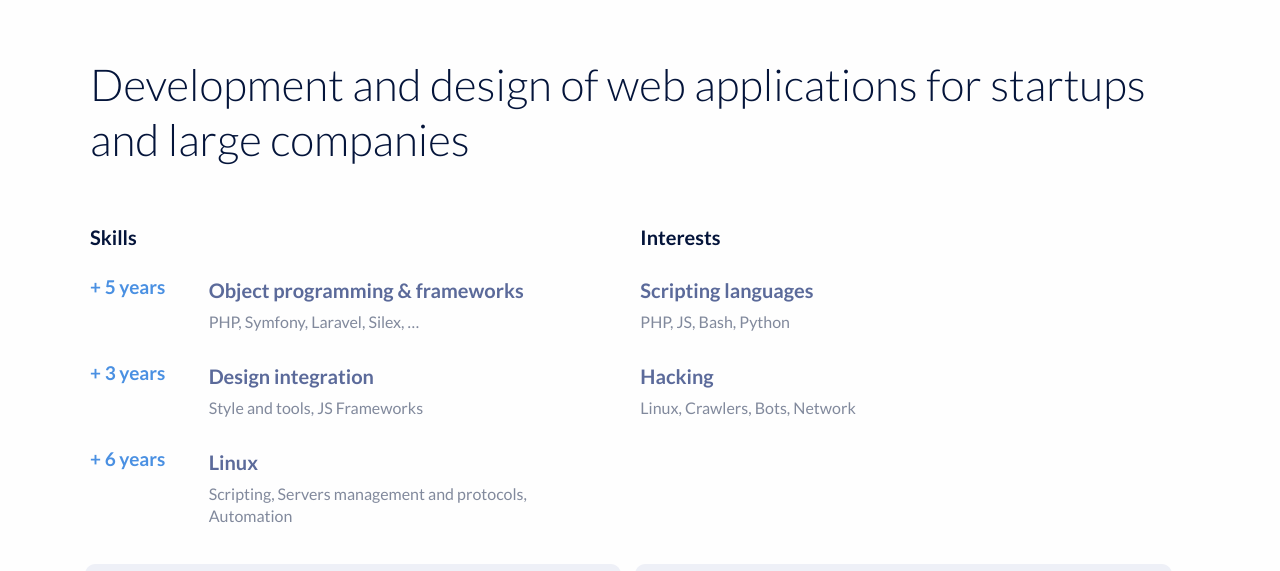
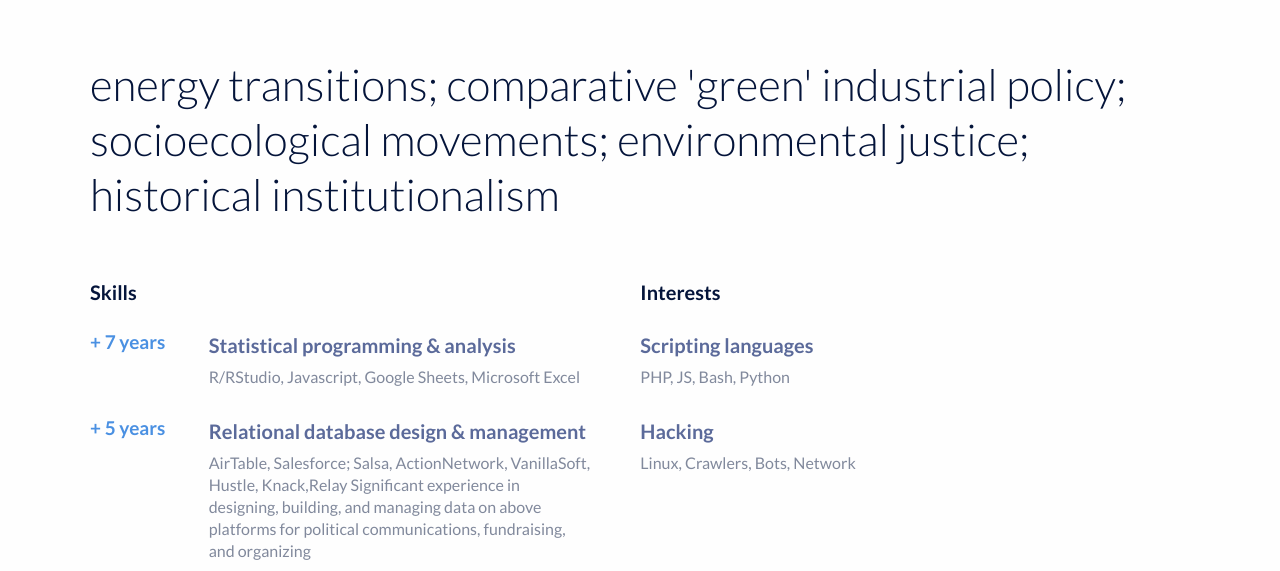
Before and after one commit to jdnricardo/jdnricardo.github.io, a plain HTML site: page index.html in a window 1280 px wide. Shown: the part 167-738 px from the top of the page. Drawn offline with Linux system fonts and the light colour scheme.

Commit message:
updated skills

```diff
--- a/index.html
+++ b/index.html
@@ -13,8 +13,7 @@
 			<span class="job-title">Research, Data, and Analysis</span>
 			<span class="email">psuechting@gmail.com</span>
 
-			<h2 class="lead">Development and design of web applications
-for startups and large companies</h2>
+			<h2 class="lead"> energy transitions; comparative 'green' industrial policy; socioecological movements; environmental justice; historical institutionalism </h2>
 		</div>
 	</div>
 
@@ -25,26 +24,28 @@ for startups and large companies</h2>
 			<h2 class="section-title">Skills</h2>
 
 			<div class="list-card">
-				<span class="exp">+ 5 years</span>
+				<span class="exp">+ 7 years</span>
 				<div>
-					<h3>Object programming & frameworks</h3>
-					<span>PHP, Symfony, Laravel, Silex, …</span>
+					<h3>Statistical programming & analysis </h3>
+					<span>R/RStudio, Javascript, Google Sheets, Microsoft Excel </span>
 				</div>
 			</div>
 
 			<div class="list-card">
-				<span class="exp">+ 3 years</span>
+				<span class="exp">+ 5 years</span>
 				<div>
-					<h3>Design integration</h3>
-					<span>Style and tools, JS Frameworks</span>
+					<h3>Relational database design & management</h3>
+					<span>AirTable, Salesforce; Salsa, ActionNetwork, VanillaSoft, Hustle, Knack,Relay </span>
+					<span>Significant experience in designing, building, and managing data on above platforms for political communications, fundraising, and organizing</span>
 				</div>
 			</div>
 
 			<div class="list-card">
 				<span class="exp">+ 6 years</span>
 				<div>
-					<h3>Linux</h3>
-					<span>Scripting, Servers management and protocols, Automation</span>
+					<h3>Data-informed research & analysis</h3>
+					<span>Masters in Political Science;</span>
+					<span>Proficiency with Clarivate research tools. Familiarity with the academic journal publishing space in multiple interdisciplinary theoretical and empirical literatures, including, inter alia: international environmental politics, sub-national comparative environmental politics, 'green' industrial policy, just transitions, and socioecological movements (broadly speaking). </span>
 				</div>
 			</div>
 
```
